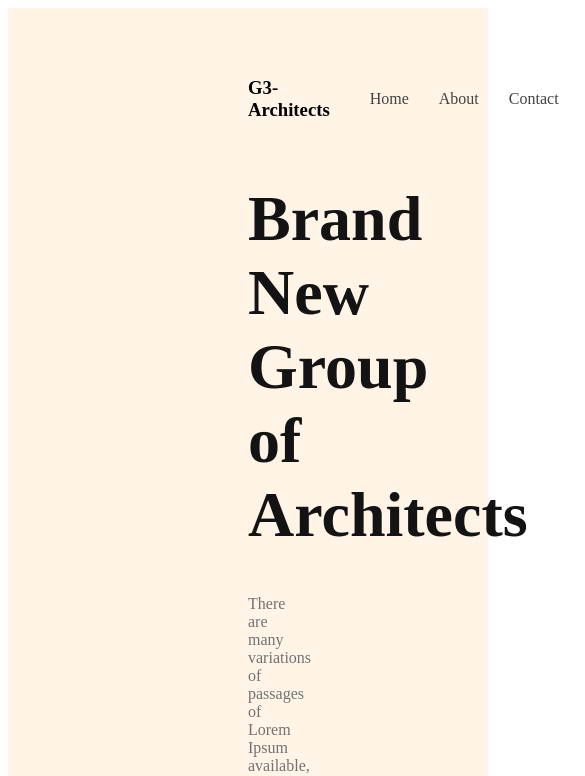
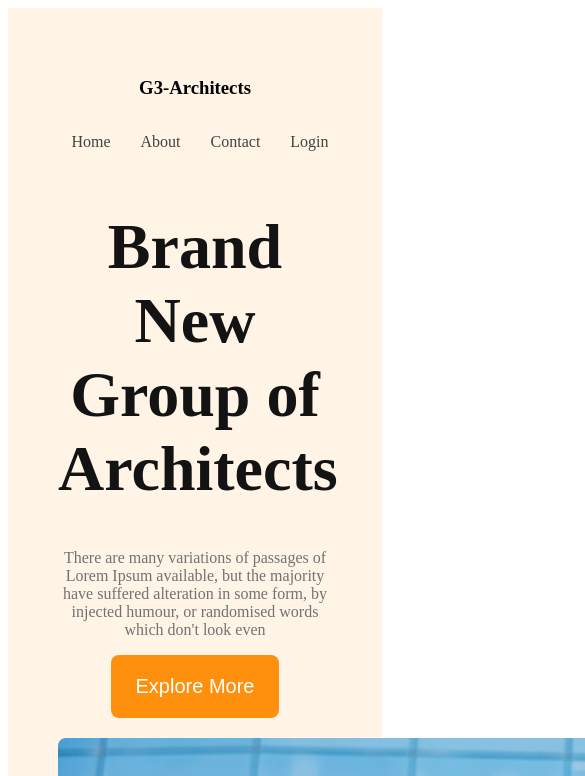
Before and after one commit to emd092655/g3-architects-website, a plain HTML site: page index.html in a window 390 px wide. Shown: the top 776 px of the page, 585 px wide, since content can reach past the window. Drawn offline with Linux system fonts and the light colour scheme.

Commit message:
finished the header section responsive for mobile and medium devices

```diff
--- a/styles/architects.css
+++ b/styles/architects.css
@@ -3,7 +3,14 @@
 
 /* shared styles */
 .btn-primary{
-
+    border-radius: 8px;
+    color: #FFF;
+    font-size: 1.25rem;
+    background: #FF900E;
+    padding: 20px 25px;
+    cursor: pointer;
+    border: 0;
+    margin-bottom: 20px;
 }
 header{
     background: rgba(255, 144, 14, 0.10) ;
@@ -46,3 +53,25 @@ nav li a{
 .banner-description{
     color: #727272;
 }
+.banner-png{
+    width: 100%;
+}
+
+
+/* responsive media queries */
+/* mobile decices */
+@media screen and (max-width:576px) {
+    header{
+        padding: 50px;
+    }
+    nav{
+        flex-direction: column;
+    }
+}
+
+/* table or medium devices */
+@media screen and (min-width:576px) and (max-width:960px) {
+    nav{
+        flex-direction: column;
+    }
+}
```
